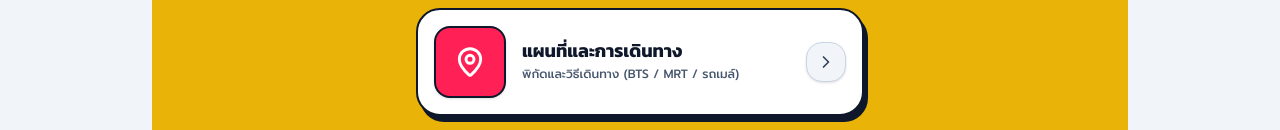
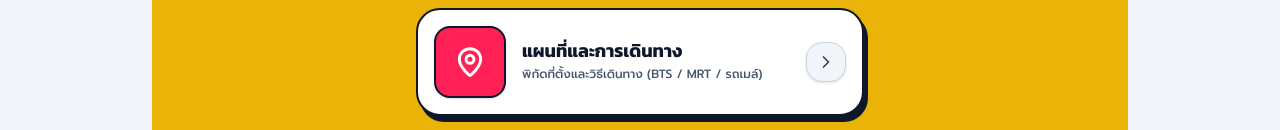
Before and after one commit to qsmimeeting-creator/Queen-Saovabha, a React (Vite) app: page / in a window 1280 px wide. Shown: the part 457-587 px from the top of the page. Built offline with nearby package versions, Linux system fonts and the light colour scheme.

Commit message:
refactor(ui): update map card subtitle for better clarity

```diff
--- a/src/components/MainCardsMenu.tsx
+++ b/src/components/MainCardsMenu.tsx
@@ -31,7 +31,7 @@ export const MainCardsMenu: React.FC<MainCardsMenuProps> = ({ onSelectTab }) =>
     {
       id: 'map' as NavigationTab,
       title: 'แผนที่และการเดินทาง',
-      subtitle: 'พิกัดและวิธีเดินทาง (BTS / MRT / รถเมล์)',
+      subtitle: 'พิกัดที่ตั้งและวิธีเดินทาง (BTS / MRT / รถเมล์)',
       bgColor: 'bg-rose-500',
       icon: <MapPin className="w-8 h-8 text-white stroke-[2.2]" />,
       badgeText: 'ข้อมูลในระบบ',
```
